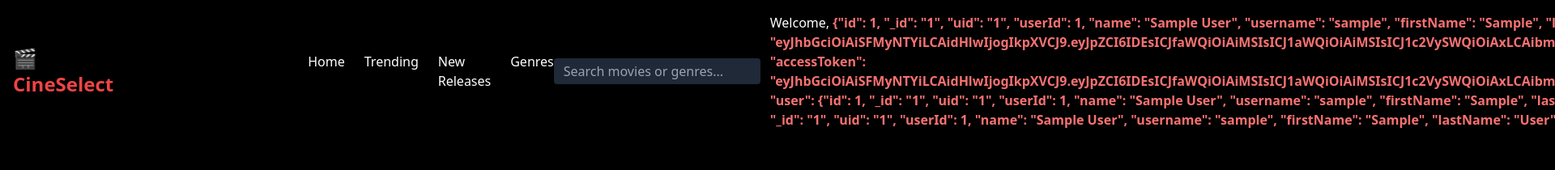
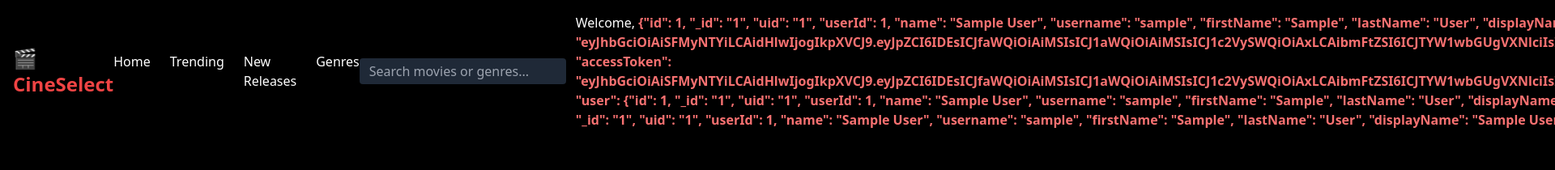
Before and after one commit to Gamerproyz31/Cine-Select, a plain HTML site: page index.html in a window 1280 px wide. Shown: the top 210 px of the page at 81% size, 1920 px wide, since content can reach past the window. Drawn offline with nearby package versions, Linux system fonts and the light colour scheme; sample sign-in values are in the browser's storage.

Commit message:
Update index.html

```diff
--- a/index.html
+++ b/index.html
@@ -31,38 +31,39 @@
   <header class="backdrop-blur bg-black/40 sticky top-0 z-50 shadow-md">
   <div class="max-w-7xl mx-auto px-4 py-4 flex items-center justify-between">
 
-      <!-- Logo -->
+    <!-- Left: Logo -->
+    <div class="flex items-center space-x-3">
       <div class="text-2xl font-bold text-red-500">🎬 CineSelect</div>
+    </div>
 
-      <!-- Hamburger (Mobile only) -->
-      <button id="menuToggle" class="text-white text-3xl md:hidden focus:outline-none">
-        ☰
-      </button>
-
-      <!-- Desktop Layout -->
-      <div class="hidden md:flex flex-1 items-center justify-between">
-
-        <!-- Centered Nav Links -->
-        <nav class="flex space-x-6 ml-60">
+    <!-- Center: Navigation -->
+    <nav class="hidden md:flex space-x-6">
       <a href="index.html" class="hover:text-red-400 transition">Home</a>
       <a href="trending.html" class="hover:text-red-400 transition">Trending</a>
       <a href="new-releases.html" class="hover:text-red-400 transition">New Releases</a>
       <a href="genres.html" class="hover:text-red-400 transition">Genres</a>
     </nav>
 
-        <!-- Search + Welcome + Logout -->
-        <form onsubmit="return redirectToSearch(event)" class="flex items-center space-x-3">
+    <!-- Right: Search + Greeting + Logout -->
+    <div class="hidden md:flex items-center space-x-3">
+      <form onsubmit="return redirectToSearch(event)" class="flex items-center space-x-2">
         <input id="searchInput" type="text" placeholder="Search movies or genres..."
           class="px-3 py-1 rounded bg-gray-800 text-white placeholder-gray-400 focus:outline-none focus:ring-2 focus:ring-red-500" />
+      </form>
       <span class="text-white">Welcome, <strong id="userWelcomeName" class="text-red-400"></strong>!</span>
       <button onclick="handleLogout()" type="button"
         class="bg-red-600 hover:bg-red-700 px-3 py-1 rounded text-sm font-semibold transition">
         Logout
       </button>
-        </form>
+    </div>
 
+    <!-- Mobile Menu Button -->
+    <button id="menuToggle" class="text-white text-3xl md:hidden focus:outline-none">
+      ☰
+    </button>
   </div>
-    </div>
+</header>
+
 
     <!-- ✅ Mobile Dropdown Nav -->
     <div id="mobileMenu" class="md:hidden hidden px-4 pb-4">
@@ -236,4 +237,5 @@
       });
     }
   </script>
+
 </body>
```
Lines whose indentation alone changed are shown as unchanged.
